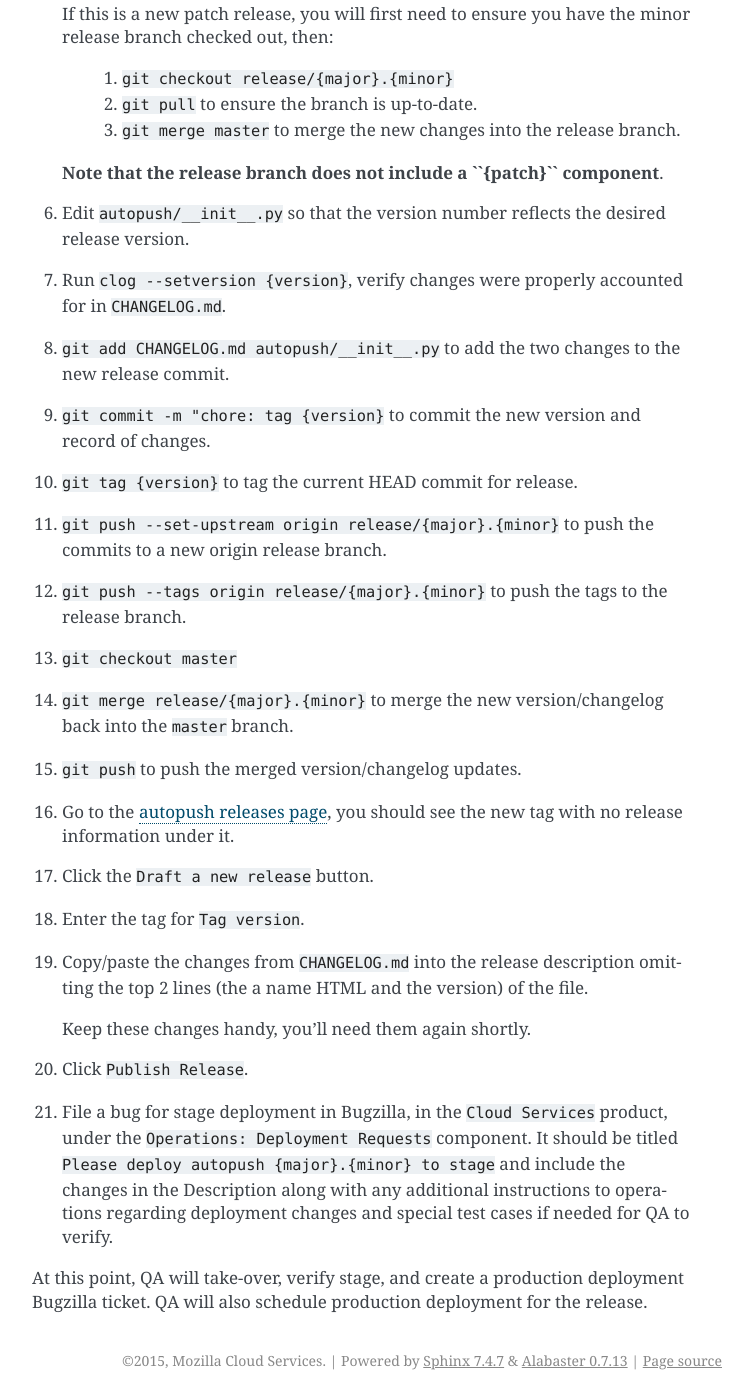
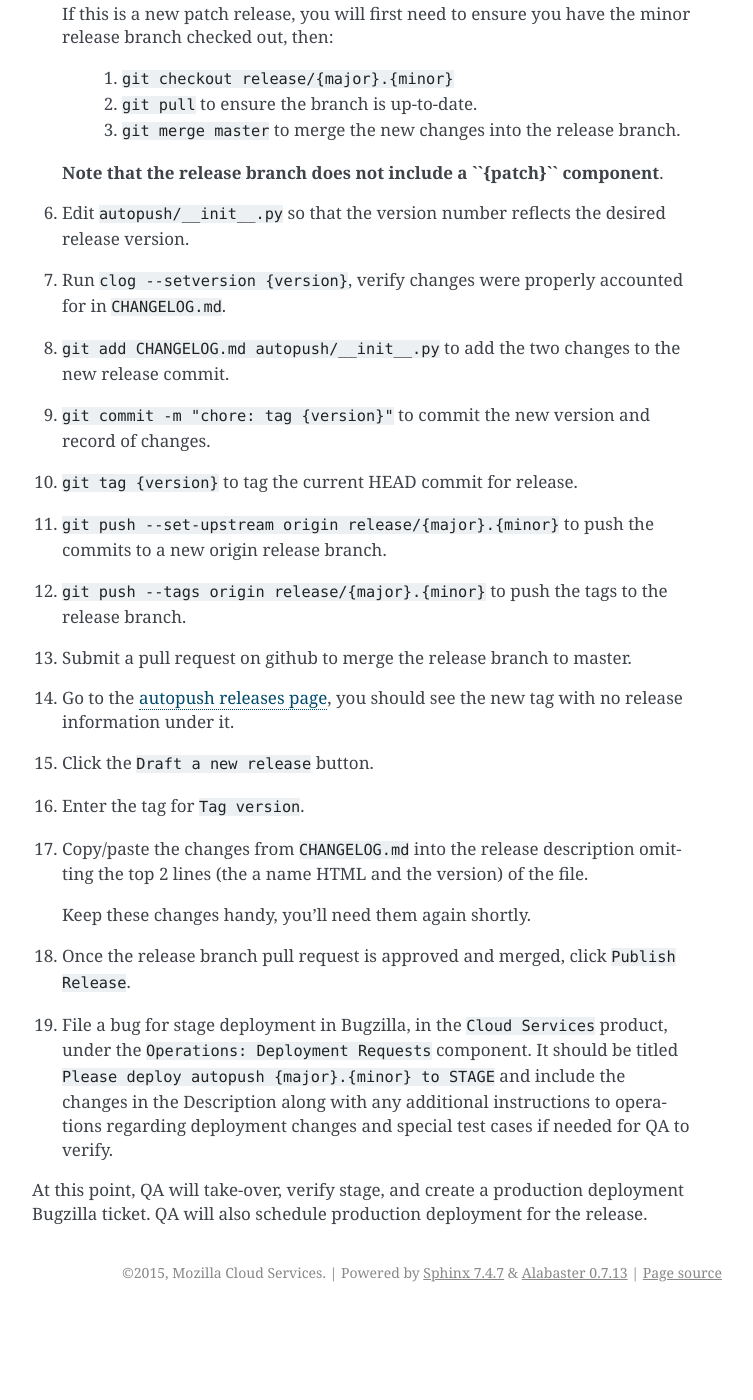
Before and after one commit to mozilla-services/autopush, a Sphinx documentation site: the page built from docs/releasing.rst, in a window 1280 px wide and 1400 px high, scrolled down 1367 px. Shown: the whole window, without its empty margins (388-1141 px from the left). Built offline with Sphinx 7.4.7, drawn with Linux system fonts in a browser that asks for light colours; pages that are not in the unit, such as notebooks, are missing from menus; after the commit the page ends 2679 px from its top, so only the background shows below that.

Commit message:
docs: minor updates to the release workflow

```diff
--- a/docs/releasing.rst
+++ b/docs/releasing.rst
@@ -72,17 +72,14 @@ i.e. If a new minor version is being released after ``1.21.0``, the
    accounted for in ``CHANGELOG.md``.
 #. ``git add CHANGELOG.md autopush/__init__.py`` to add the two changes to the
    new release commit.
-#. ``git commit -m "chore: tag {version}`` to commit the new version and
+#. ``git commit -m "chore: tag {version}"`` to commit the new version and
    record of changes.
 #. ``git tag {version}`` to tag the current HEAD commit for release.
 #. ``git push --set-upstream origin release/{major}.{minor}`` to push the
    commits to a new origin release branch.
 #. ``git push --tags origin release/{major}.{minor}`` to push the tags to the
    release branch.
-#. ``git checkout master``
-#. ``git merge release/{major}.{minor}`` to merge the new version/changelog
-   back into the ``master`` branch.
-#. ``git push`` to push the merged version/changelog updates.
+#. Submit a pull request on github to merge the release branch to master.
 #. Go to the `autopush releases page`_, you should see the new tag with no
    release information under it.
 #. Click the ``Draft a new release`` button.
@@ -91,10 +88,11 @@ i.e. If a new minor version is being released after ``1.21.0``, the
    omitting the top 2 lines (the a name HTML and the version) of the file.
 
    Keep these changes handy, you'll need them again shortly.
-#. Click ``Publish Release``.
+#. Once the release branch pull request is approved and merged, click ``Publish
+   Release``.
 #. File a bug for stage deployment in Bugzilla, in the ``Cloud Services``
    product, under the ``Operations: Deployment Requests`` component. It should
-   be titled ``Please deploy autopush {major}.{minor} to stage`` and include
+   be titled ``Please deploy autopush {major}.{minor} to STAGE`` and include
    the changes in the Description along with any additional instructions to
    operations regarding deployment changes and special test cases if needed
    for QA to verify.
```
